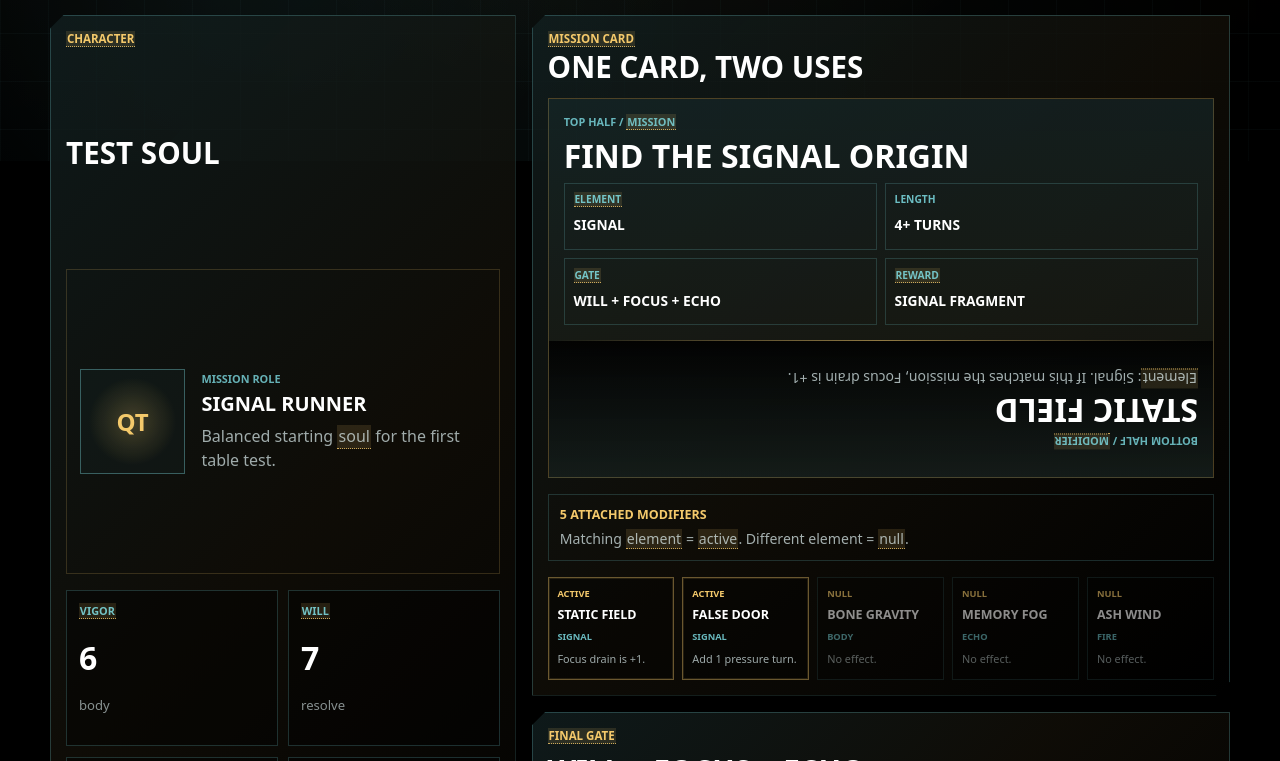
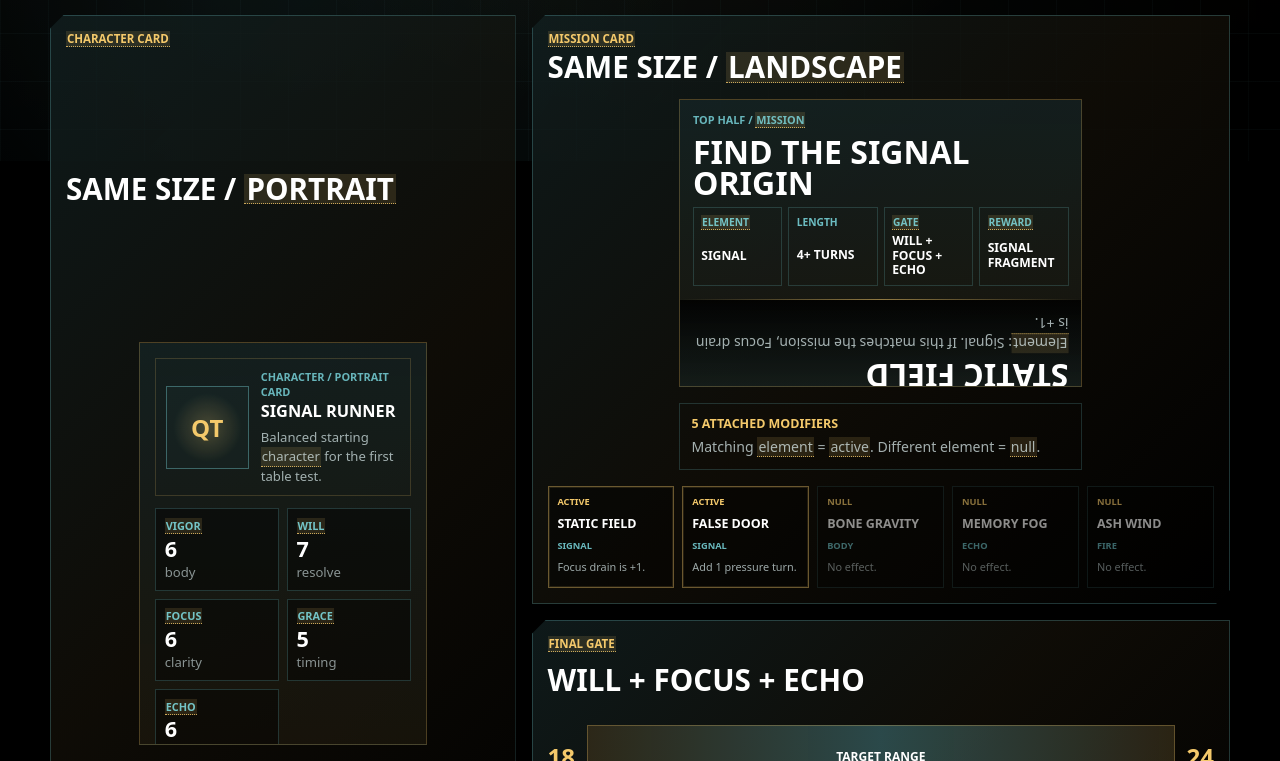
Before and after one commit to 477heat/alliant, a Next.js app: page /quantum-tunnel in a window 1280 px wide. Shown: the part 639-1400 px from the top of the page. Built offline with nearby package versions, Linux system fonts and the light colour scheme.

Commit message:
Lock Quantum Tunnel card orientations

```diff
--- a/app/globals.css
+++ b/app/globals.css
@@ -516,6 +516,8 @@ h1 {
 }
 
 .playtest-page {
+  --qt-card-long: 25.2rem;
+  --qt-card-short: 18rem;
   padding-bottom: 2rem;
 }
 
@@ -690,6 +692,12 @@ h1 {
   display: grid;
   gap: 1rem;
   grid-row: span 2;
+  justify-items: center;
+}
+
+.soul-sheet .board-heading,
+.mission-panel .board-heading {
+  justify-self: stretch;
 }
 
 .board-heading {
@@ -750,6 +758,48 @@ h1 {
   text-transform: uppercase;
 }
 
+.character-card-frame {
+  aspect-ratio: 5 / 7;
+  background:
+    linear-gradient(180deg, rgba(139, 247, 255, 0.1), rgba(244, 201, 107, 0.08)),
+    rgba(0, 0, 0, 0.58);
+  border: 1px solid rgba(244, 201, 107, 0.24);
+  display: grid;
+  gap: 0.75rem;
+  max-width: 100%;
+  overflow: hidden;
+  padding: 0.95rem;
+  width: var(--qt-card-short);
+}
+
+.character-card-frame .soul-core {
+  gap: 0.75rem;
+  grid-template-columns: 5.2rem 1fr;
+  padding: 0.6rem;
+}
+
+.character-card-frame .soul-core strong {
+  font-size: 1.02rem;
+  line-height: 1.05;
+}
+
+.character-card-frame .soul-core p {
+  font-size: 0.82rem;
+}
+
+.character-card-frame .stat-grid {
+  gap: 0.5rem;
+}
+
+.character-card-frame .stat-tile {
+  min-height: 4.35rem;
+  padding: 0.55rem;
+}
+
+.character-card-frame .stat-tile strong {
+  font-size: 1.35rem;
+}
+
 .stat-grid {
   display: grid;
   gap: 0.65rem;
@@ -789,22 +839,25 @@ h1 {
 .mission-panel {
   display: grid;
   gap: 1rem;
+  justify-items: center;
 }
 
 .dual-mission-card {
+  aspect-ratio: 7 / 5;
   background:
     linear-gradient(180deg, rgba(139, 247, 255, 0.1), rgba(244, 201, 107, 0.08)),
     rgba(0, 0, 0, 0.58);
   border: 1px solid rgba(244, 201, 107, 0.24);
   display: grid;
-  min-height: 22rem;
+  max-width: 100%;
   overflow: hidden;
+  width: var(--qt-card-long);
 }
 
 .mission-half {
   display: grid;
-  gap: 0.7rem;
-  padding: 0.95rem;
+  gap: 0.55rem;
+  padding: 0.8rem;
 }
 
 .mission-half h3 {
@@ -820,7 +873,7 @@ h1 {
   background:
     linear-gradient(180deg, rgba(0, 0, 0, 0.72), rgba(139, 247, 255, 0.08)),
     rgba(0, 0, 0, 0.58);
-  min-height: 8.5rem;
+  min-height: 0;
 }
 
 .modifier-rotated {
@@ -843,8 +896,8 @@ h1 {
 
 .mission-facts {
   display: grid;
-  gap: 0.5rem;
-  grid-template-columns: repeat(2, minmax(0, 1fr));
+  gap: 0.4rem;
+  grid-template-columns: repeat(4, minmax(0, 1fr));
   margin: 0;
 }
 
@@ -852,8 +905,8 @@ h1 {
   border: 1px solid rgba(139, 247, 255, 0.16);
   display: grid;
   gap: 0.25rem;
-  min-height: 4.2rem;
-  padding: 0.55rem;
+  min-height: 3.1rem;
+  padding: 0.45rem;
 }
 
 .mission-facts dt {
@@ -865,7 +918,7 @@ h1 {
 
 .mission-facts dd {
   color: #fff;
-  font-size: 0.86rem;
+  font-size: 0.76rem;
   font-weight: 800;
   line-height: 1.2;
   margin: 0;
@@ -877,6 +930,7 @@ h1 {
   display: grid;
   gap: 0.35rem;
   padding: 0.7rem;
+  width: min(100%, var(--qt-card-long));
 }
 
 .modifier-rule strong {
@@ -896,6 +950,7 @@ h1 {
   display: grid;
   gap: 0.5rem;
   grid-template-columns: repeat(5, minmax(0, 1fr));
+  justify-self: stretch;
 }
 
 .modifier-chip {
--- a/app/quantum-tunnel/page.tsx
+++ b/app/quantum-tunnel/page.tsx
@@ -149,10 +149,10 @@ export default function QuantumTunnelPage() {
         <p>
           One <GlossaryTerm term="Soul">soul</GlossaryTerm>, five{" "}
           <GlossaryTerm term="Loadout">loadout cards</GlossaryTerm>, one{" "}
-          <GlossaryTerm term="Mission Card">mission card</GlossaryTerm>, five{" "}
-          <GlossaryTerm term="Modifier">modifiers</GlossaryTerm>, four or more{" "}
-          <GlossaryTerm term="Pressure Turn">pressure turns</GlossaryTerm>, one{" "}
-          <GlossaryTerm term="Reward">reward</GlossaryTerm>.
+          <GlossaryTerm term="Character Card">portrait character card</GlossaryTerm>,
+          one <GlossaryTerm term="Mission Card">landscape mission card</GlossaryTerm>{" "}
+          with its <GlossaryTerm term="Modifier">modifier</GlossaryTerm> half
+          inverted. Other rules remain draft.
         </p>
       </section>
 
@@ -203,20 +203,24 @@ export default function QuantumTunnelPage() {
         <article className="soul-sheet">
           <div className="board-heading">
             <p className="section-label">
-              <GlossaryTerm term="Character">Character</GlossaryTerm>
+              <GlossaryTerm term="Character Card">Character card</GlossaryTerm>
             </p>
-            <h2>Test Soul</h2>
+            <h2>
+              Same size / <GlossaryTerm term="Portrait">portrait</GlossaryTerm>
+            </h2>
           </div>
+          <div className="character-card-frame" aria-label="Portrait character card example">
             <div className="soul-core">
               <div className="soul-sigil" aria-hidden="true">
                 QT
               </div>
               <div>
-              <span className="mini-label">Mission role</span>
+                <span className="mini-label">Character / portrait card</span>
                 <strong>Signal Runner</strong>
                 <p>
-                Balanced starting <GlossaryTerm term="Soul">soul</GlossaryTerm>{" "}
-                for the first table test.
+                  Balanced starting{" "}
+                  <GlossaryTerm term="Character">character</GlossaryTerm> for
+                  the first table test.
                 </p>
               </div>
             </div>
@@ -231,6 +235,7 @@ export default function QuantumTunnelPage() {
                 </div>
               ))}
             </div>
+          </div>
         </article>
 
         <article className="mission-panel" id="mission">
@@ -238,7 +243,9 @@ export default function QuantumTunnelPage() {
             <p className="section-label">
               <GlossaryTerm term="Mission Card">Mission card</GlossaryTerm>
             </p>
-            <h2>One card, two uses</h2>
+            <h2>
+              Same size / <GlossaryTerm term="Landscape">landscape</GlossaryTerm>
+            </h2>
           </div>
           <div className="dual-mission-card" aria-label="Dual-use mission card example">
             <div className="mission-half mission-half--top">
--- a/lib/glossary.ts
+++ b/lib/glossary.ts
@@ -9,6 +9,8 @@ export const glossary = {
     "A card effect that raises or adjusts a stat for a short time, usually for one turn or one final gate.",
   Character:
     "The person, soul, or vessel going into the mission. The character carries the main stats.",
+  "Character Card":
+    "The portrait-oriented card that represents the character. It uses the same physical card size as a mission card.",
   Clear:
     "To remove a threat or problem from the mission so it does not keep hurting the character.",
   Defense:
@@ -31,6 +33,8 @@ export const glossary = {
     "The best mission result. The character completes the goal and keeps the main reward.",
   Grace:
     "The timing stat. Grace helps with movement, rescue, dodging, and careful action.",
+  Landscape:
+    "A card orientation where the long edge runs left to right. Mission cards use this orientation.",
   Loadout:
     "The small set of cards the character brings into the mission. In the first test, the loadout is 5 cards.",
   "Minor Threat":
@@ -49,6 +53,8 @@ export const glossary = {
     "A modifier that does nothing because its element does not match the mission element.",
   "Partial Return":
     "A middle result. The character gets out, but only brings back a weaker reward or incomplete progress.",
+  Portrait:
+    "A card orientation where the long edge runs top to bottom. Character cards use this orientation.",
   Pressure:
     "The danger level of the run. More pressure means the mission is becoming harder to survive or finish cleanly.",
   "Pressure Turn":
```
Lines whose indentation alone changed are shown as unchanged.
